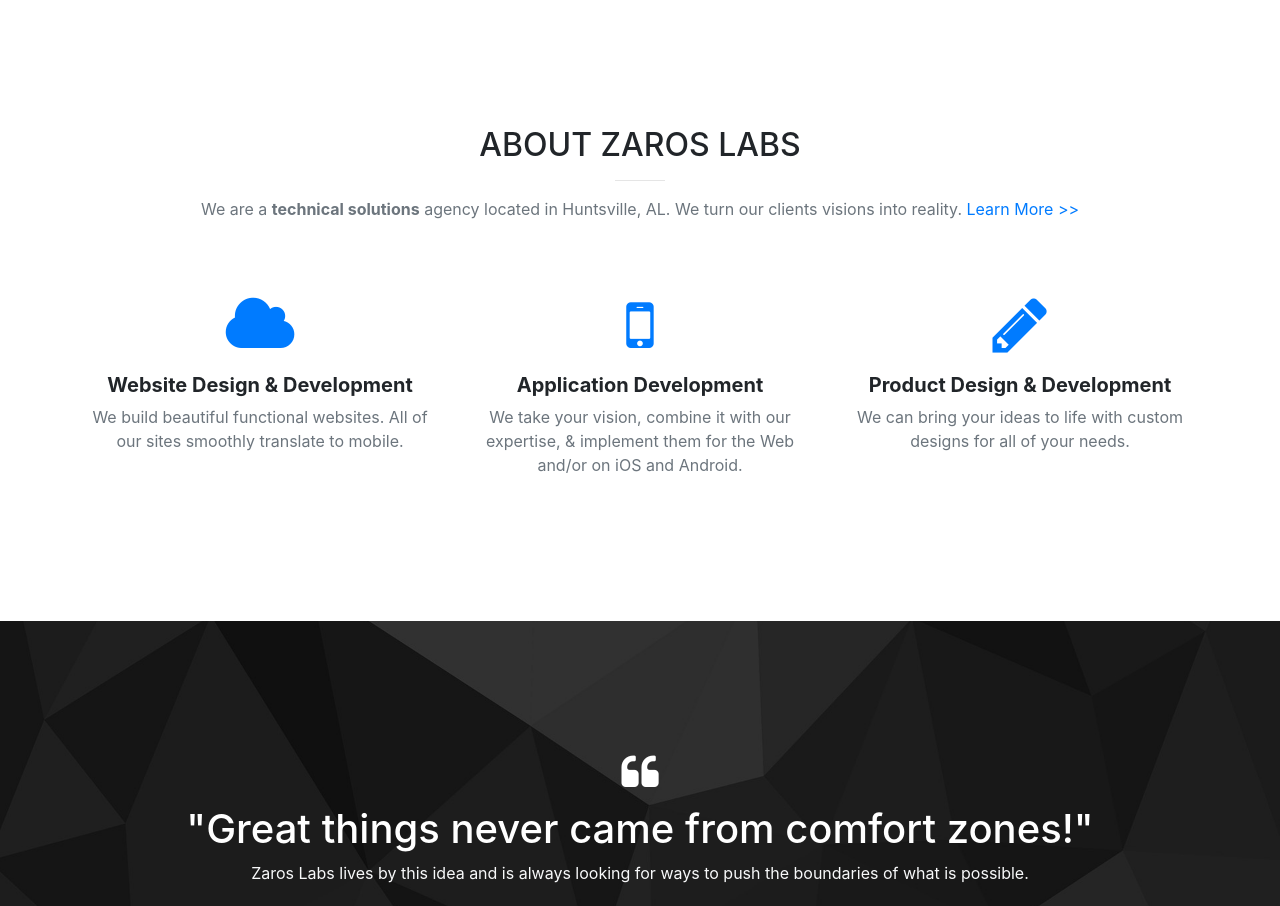
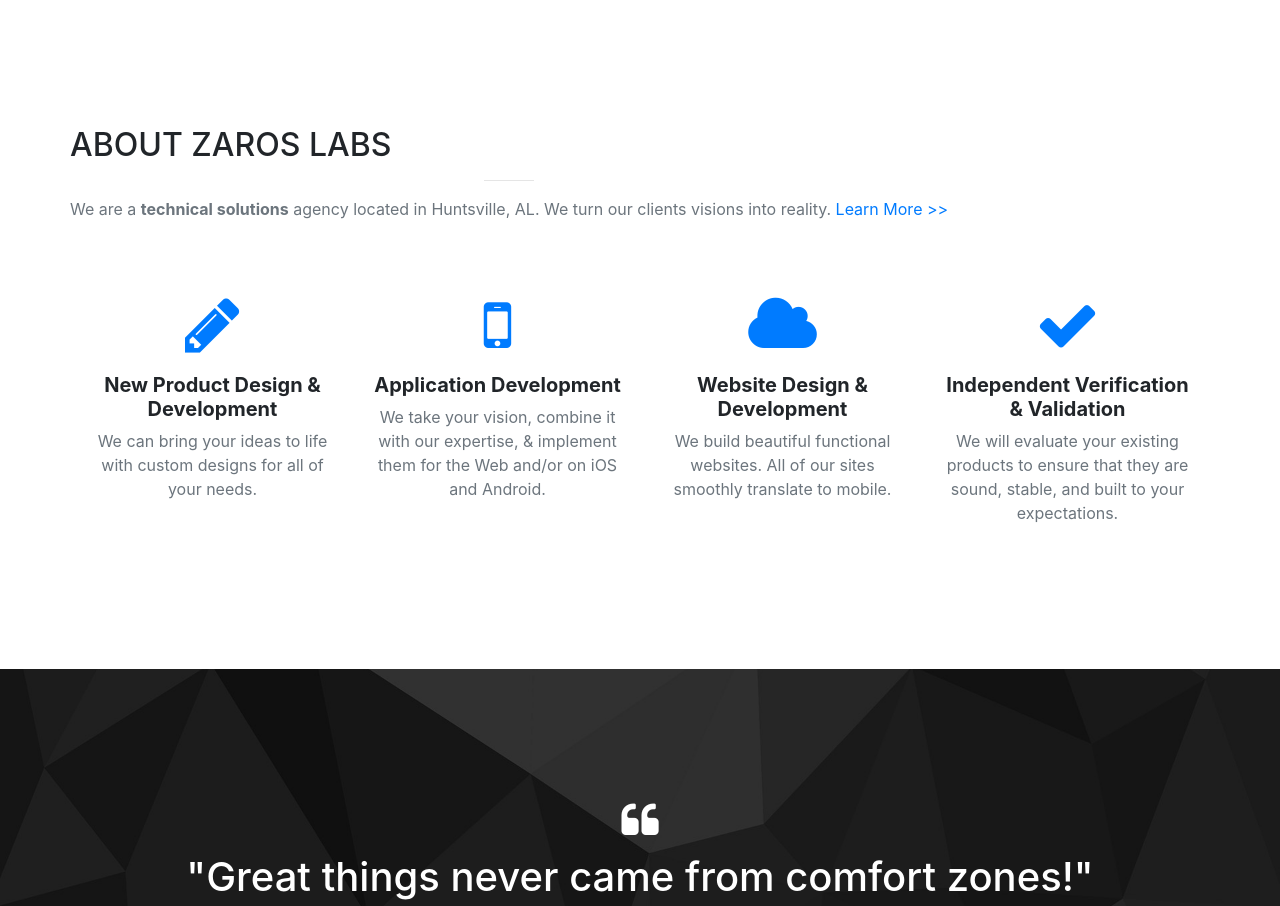
Before and after one commit to laceyreinoehl/zarosLabs, a website with bundled scripts: page index.html in a window 1280 px wide. Shown: the part 802-1708 px from the top of the page. Built offline with nearby package versions, Linux system fonts and the light colour scheme.

Commit message:
Updated Zaros Labs "About" section

```diff
--- a/index.html
+++ b/index.html
@@ -103,7 +103,7 @@
 <section id="about">
     <div class="container">
         <div class="row">
-            <div class="col-lg-10 mx-auto text-center">
+            <div cgit lass="col-lg-10 mx-auto text-center">
                 <h2 class="section-heading">ABOUT ZAROS LABS</h2>
                 <hr/>
                 <p class="mb-4 text-muted">We are a <b>technical solutions</b> agency located in Huntsville, AL. We turn
@@ -114,10 +114,9 @@
         <br/>
         <div class="row text-center">
             <div class="col">
-                <i class="fa fa-4x fa-cloud text-primary mb-3 sr-icons"></i>
-                <h5><b>Website Design &amp; Development</b></h5>
-                <p class="text-muted">We build beautiful functional websites. All of our sites smoothly translate to
-                    mobile.</p>
+                <i class="fa fa-4x fa-pencil text-primary mb-3 sr-icons"></i>
+                <h5><b>New Product Design &amp; Development</b></h5>
+                <p class="text-muted">We can bring your ideas to life with custom designs for all of your needs.</p>
             </div>
             <div class="col">
                 <i class="fa fa-4x fa-mobile-phone text-primary mb-3 sr-icons"></i>
@@ -126,9 +125,16 @@
                     and/or on iOS and Android.</p>
             </div>
             <div class="col">
-                <i class="fa fa-4x fa-pencil text-primary mb-3 sr-icons"></i>
-                <h5><b>Product Design &amp; Development</b></h5>
-                <p class="text-muted">We can bring your ideas to life with custom designs for all of your needs.</p>
+                <i class="fa fa-4x fa-cloud text-primary mb-3 sr-icons"></i>
+                <h5><b>Website Design &amp; Development</b></h5>
+                <p class="text-muted">We build beautiful functional websites. All of our sites smoothly translate to
+                    mobile.</p>
+            </div>
+            <div class="col">
+                <i class="fa fa-4x fa-check text-primary mb-3 sr-icons"></i>
+                <h5><b>Independent Verification &amp; Validation</b></h5>
+                <p class="text-muted">We will evaluate your existing products to ensure that they are sound, stable, and
+                built to your expectations.</p>
             </div>
         </div>
     </div>
```
